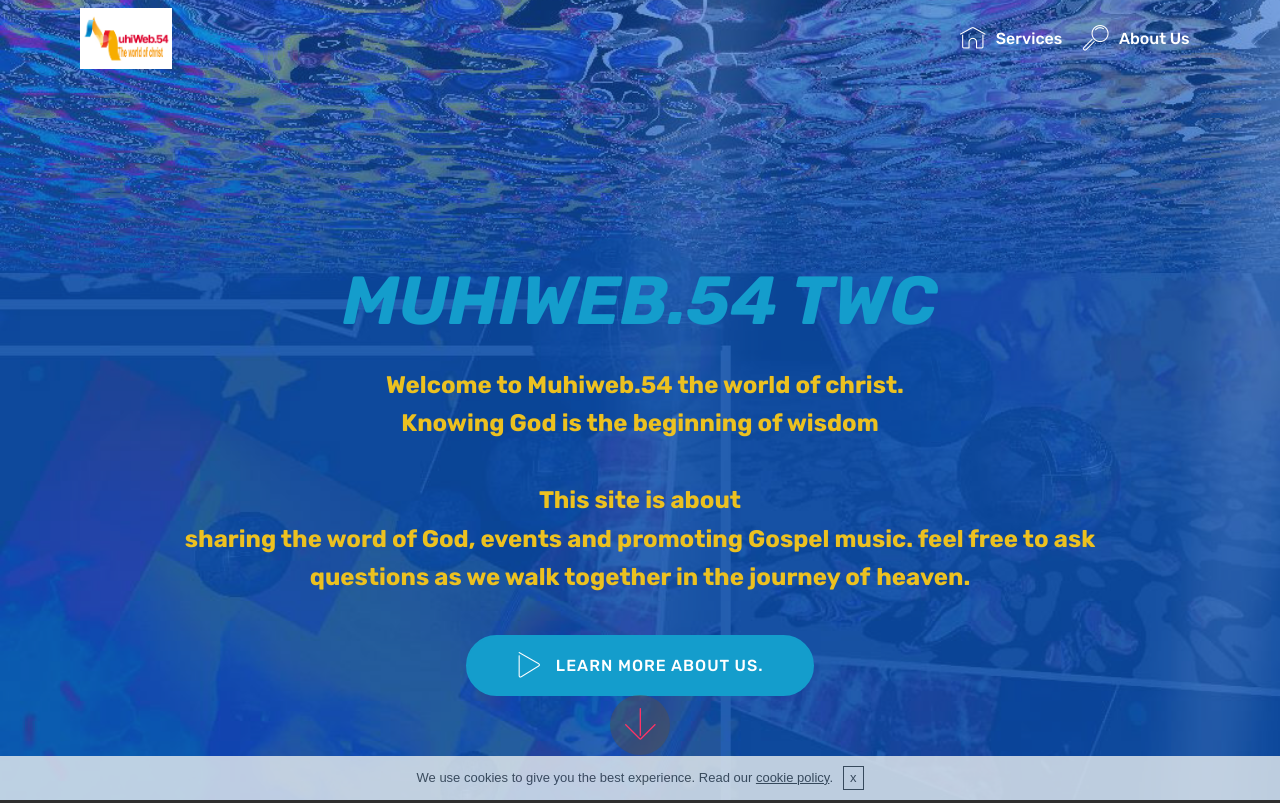
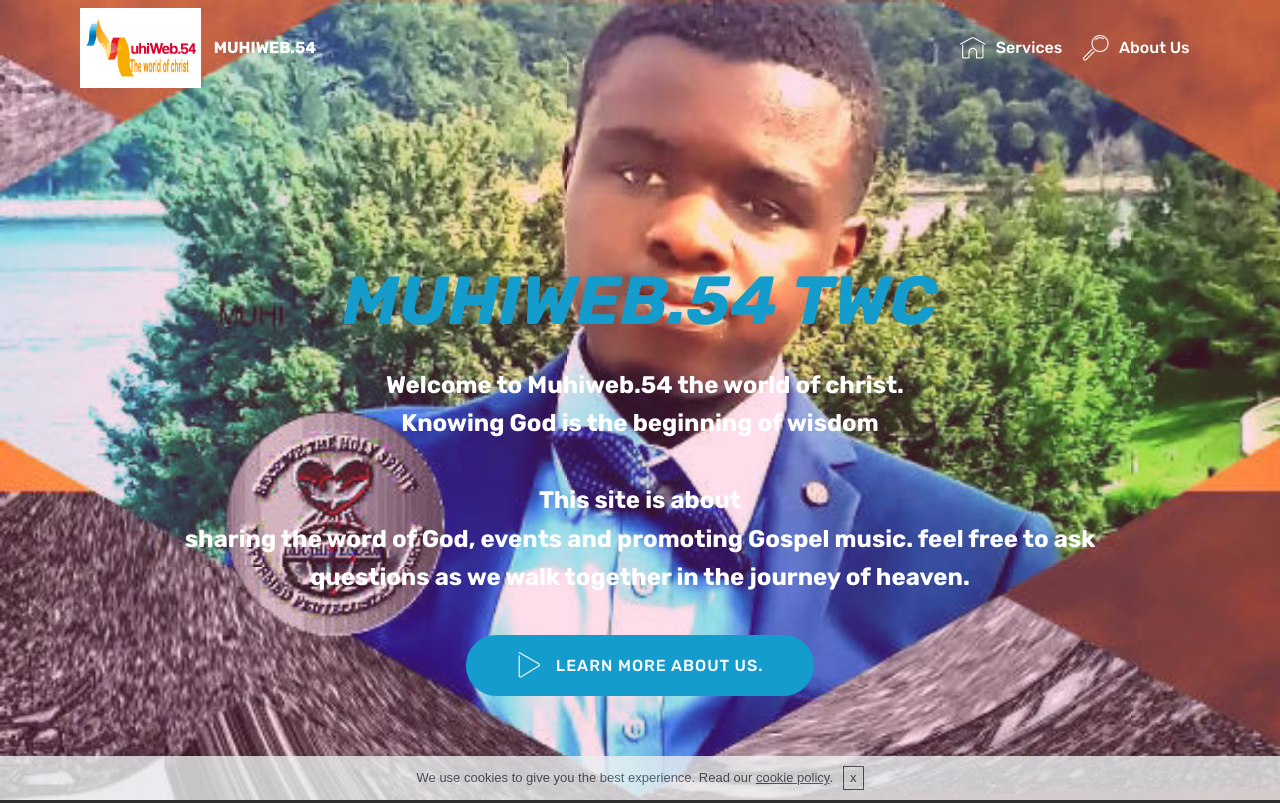
Before and after one commit to Muhiweb54/Muhiweb54.github.io, a plain HTML site: page index.html in a window 1280 px wide. Shown: the top 803 px of the page. Drawn offline with Linux system fonts and the light colour scheme; files whose address does not match are found by name.

Commit message:
create github pages

```diff
--- a/assets/images/hashes.json
+++ b/assets/images/hashes.json
@@ -1 +1 @@
-{"OubwlyEXmI1Zx8O+cPQfjw==":"muhiwebprof-705x467.png","rPtjnpXpiK6I9bUXrNns2g==":"muhiwebprof-1-705x467.png","lQ1kbehk+b0oZ7MKa12rCA==":"corel%20muhiweb54_n-532x352.png","+ZsX5cLeQZSWv1aOlygz8A==":"corel%20muhiweb54_n-500x331.png","L+ItRZ5xpqL1CftLCIEe9A==":"toolwizcollage2018-1280x1024.jpg","5ZLitVD77yU+X4n3aIOBwA==":"toolwiz%20belowcollage2018-1280x1024.jpg","2G0x/56yPrrkDdMcKDCIyA==":"moses%20tv%20pic-618x464.png","cMPfXC1tVEyjb0rVyvDi6Q==":"moses%20tv%20pic-618x464.png"}
+{"OubwlyEXmI1Zx8O+cPQfjw==":"muhiwebprof-705x467.png","rPtjnpXpiK6I9bUXrNns2g==":"muhiwebprof-1-705x467.png","lQ1kbehk+b0oZ7MKa12rCA==":"corel%20muhiweb54_n-532x352.png","+ZsX5cLeQZSWv1aOlygz8A==":"corel%20muhiweb54_n-500x331.png","L+ItRZ5xpqL1CftLCIEe9A==":"toolwizcollage2018-1280x1024.jpg","5ZLitVD77yU+X4n3aIOBwA==":"toolwiz%20belowcollage2018-1280x1024.jpg","2G0x/56yPrrkDdMcKDCIyA==":"moses%20tv%20pic-618x464.png","cMPfXC1tVEyjb0rVyvDi6Q==":"moses%20tv%20pic-618x464.png","e37ol2/IuyhUD/sm4T4G8g==":"moses%20church-640x360.jpg"}
--- a/assets/mobirise/css/mbr-additional.css
+++ b/assets/mobirise/css/mbr-additional.css
@@ -1771,22 +1771,22 @@ body {
   color: #ff3366 !important;
 }
 .cid-qGXBA44ILM {
-  background-image: url("../../../assets/images/toolwiz-belowcollage2018-1280x1024.jpg");
+  background-image: url("../../../assets/images/moses-church-640x360.jpg");
 }
 .cid-qGXBA44ILM .mbr-text,
 .cid-qGXBA44ILM .mbr-section-btn {
-  color: #000000;
+  color: #ffffff;
   text-align: center;
 }
 .cid-qGXBA44ILM .mbr-text,
 .cid-qGXBA44ILM .mbr-section-btn B {
-  color: #ecc120;
+  color: #ffffff;
 }
 .cid-qGXBA44ILM H1 {
   color: #149dcc;
 }
 .cid-qGXBA44ILM I {
-  color: #ff3366;
+  color: #f9f295;
 }
 .cid-qGXBAcFIK1 {
   padding-top: 60px;
--- a/index.html
+++ b/index.html
@@ -42,10 +42,10 @@
             <div class="navbar-brand">
                 <span class="navbar-logo">
                     <a href="https://mobirise.com">
-                         <img src="assets/images/corel-muhiweb54-n-500x331.png" alt="M.54" title="MUHIWEB54.COM" style="height: 3.8rem;">
+                         <img src="assets/images/corel-muhiweb54-n-500x331.png" alt="M.54" title="MUHIWEB54.COM" style="height: 5rem;">
                     </a>
                 </span>
-
+                <span class="navbar-caption-wrap"><a class="navbar-caption text-white display-4" href="https://mobirise.com">MUHIWEB.54</a></span>
             </div>
         </div>
         <div class="collapse navbar-collapse" id="navbarSupportedContent">
@@ -66,27 +66,23 @@
     </nav>
 </section>
 
-<section class="engine"><a href="https://mobirise.info/m">website design templates</a></section><section class="cid-qGXBA44ILM mbr-fullscreen mbr-parallax-background" id="header2-f">
+<section class="engine"><a href="https://mobirise.info/m">free website design templates</a></section><section class="cid-qGXBA44ILM mbr-fullscreen mbr-parallax-background" id="header2-f">
 
 
 
-    <div class="mbr-overlay" style="opacity: 0.5; background-color: rgb(20, 95, 204);"></div>
+    <div class="mbr-overlay" style="opacity: 0.2; background-color: rgb(255, 96, 162);"></div>
 
     <div class="container align-center">
         <div class="row justify-content-md-center">
             <div class="mbr-white col-md-10">
                 <h1 class="mbr-section-title mbr-bold pb-3 mbr-fonts-style display-1"><em><br></em><br><em>MUHIWEB.54 TWC</em></h1>
 
-                <p class="mbr-text pb-3 mbr-fonts-style display-5"><strong>&nbsp; Welcome to Muhiweb.54 the world of christ. </strong><br><strong>Knowing God is the beginning of wisdom</strong><br><strong><br></strong><strong>This site is about </strong><br><strong>sharing the word of God, events and promoting Gospel music. feel free to ask &nbsp;questions as we walk together in the journey of</strong>&nbsp;<strong>heaven.&nbsp;</strong></p>
+                <p class="mbr-text pb-3 mbr-fonts-style display-5"><strong>&nbsp; Welcome to Muhiweb.54 the world of christ. </strong><br><strong>Knowing God is the beginning of wisdom<br><br>This site is about <br>sharing the word of God, events and promoting Gospel music. feel free to ask &nbsp;questions as we walk together in the journey of&nbsp;heaven.&nbsp;</strong></p>
                 <div class="mbr-section-btn"><a class="btn btn-md btn-primary display-4" href="https://mobirise.com"><span class="mbri-play mbr-iconfont mbr-iconfont-btn"></span>LEARN MORE ABOUT US.</a></div>
             </div>
         </div>
     </div>
-    <div class="mbr-arrow hidden-sm-down" aria-hidden="true">
-        <a href="#next">
-            <i class="mbri-down mbr-iconfont"></i>
-        </a>
-    </div>
+
 </section>
 
 <section class="cid-qGXBAcFIK1" id="footer1-g">
```
Also changed, not shown: page1.html (+4 -4 lines), assets/images/moses-church-640x360.jpg (added), 1 other file.
